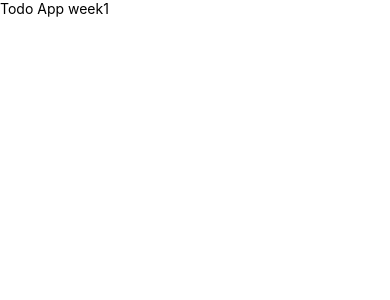
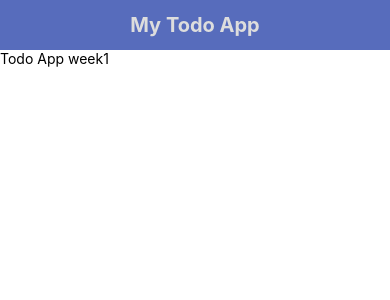
Before and after one commit to Udemig/1-sezon-rn-todo-app, a React Native app: screen / in a window 390 px wide. Shown: the top 300 px of the page. Built offline with nearby package versions, Linux system fonts and the light colour scheme.

Commit message:
create header component

```diff
--- a/App.js
+++ b/App.js
@@ -16,21 +16,17 @@
   View,
 } from 'react-native';
 
+import Header from './src/components/header';
 
-
-
-
-
+import generalStyles from './src/utils/generalStyles';
 
 function App() {
-
-
   return (
-    <SafeAreaView>
+    <SafeAreaView style={generalStyles.flex1}>
+      <Header title='My Todo App' />
       <View>
         <Text>Todo App week1</Text>
       </View>
-
     </SafeAreaView>
   );
 }
--- a/package.json
+++ b/package.json
@@ -11,7 +11,8 @@
   },
   "dependencies": {
     "react": "18.2.0",
-    "react-native": "0.71.6"
+    "react-native": "0.71.6",
+    "react-native-vector-icons": "^9.2.0"
   },
   "devDependencies": {
     "@babel/core": "^7.20.0",
--- /dev/null
+++ b/src/components/header/index.js
@@ -0,0 +1,14 @@
+import React from "react";
+
+import { View, Text } from "react-native";
+import styles from "./style";
+
+const Header=({title=""})=>{
+    return(
+        <View style={styles.headerWrapper}>
+            <Text style={styles.title}>{title}</Text>
+        </View>
+    )
+}
+
+export default Header
--- /dev/null
+++ b/src/components/header/style.js
@@ -0,0 +1,19 @@
+import { StyleSheet } from "react-native";
+import { colors } from "../../utils/constants";
+
+const styles=StyleSheet.create({
+    headerWrapper:{
+        width:"100%",
+        height:50,
+        backgroundColor: colors.bgPrimary,
+        justifyContent: 'center',
+        alignItems: 'center'
+    },
+    title: {
+        fontWeight: 'bold',
+        fontSize: 20,
+        color: colors.textSeondary
+    }
+})
+
+export default styles
--- /dev/null
+++ b/src/utils/constants.js
@@ -0,0 +1,5 @@
+export const colors={
+  bgPrimary: "#576CBC",
+  textPrimary: "#2D2727",
+  textSeondary: "#DDDDDD"
+}
--- /dev/null
+++ b/src/utils/generalStyles.js
@@ -0,0 +1,9 @@
+import { StyleSheet } from "react-native";
+
+const generalStyles=StyleSheet.create({
+    flex1:{
+        flex:1,
+    }
+})
+
+export default generalStyles
```
Also changed, not shown: 4 other files (tests, documents, lock files or other folders).
